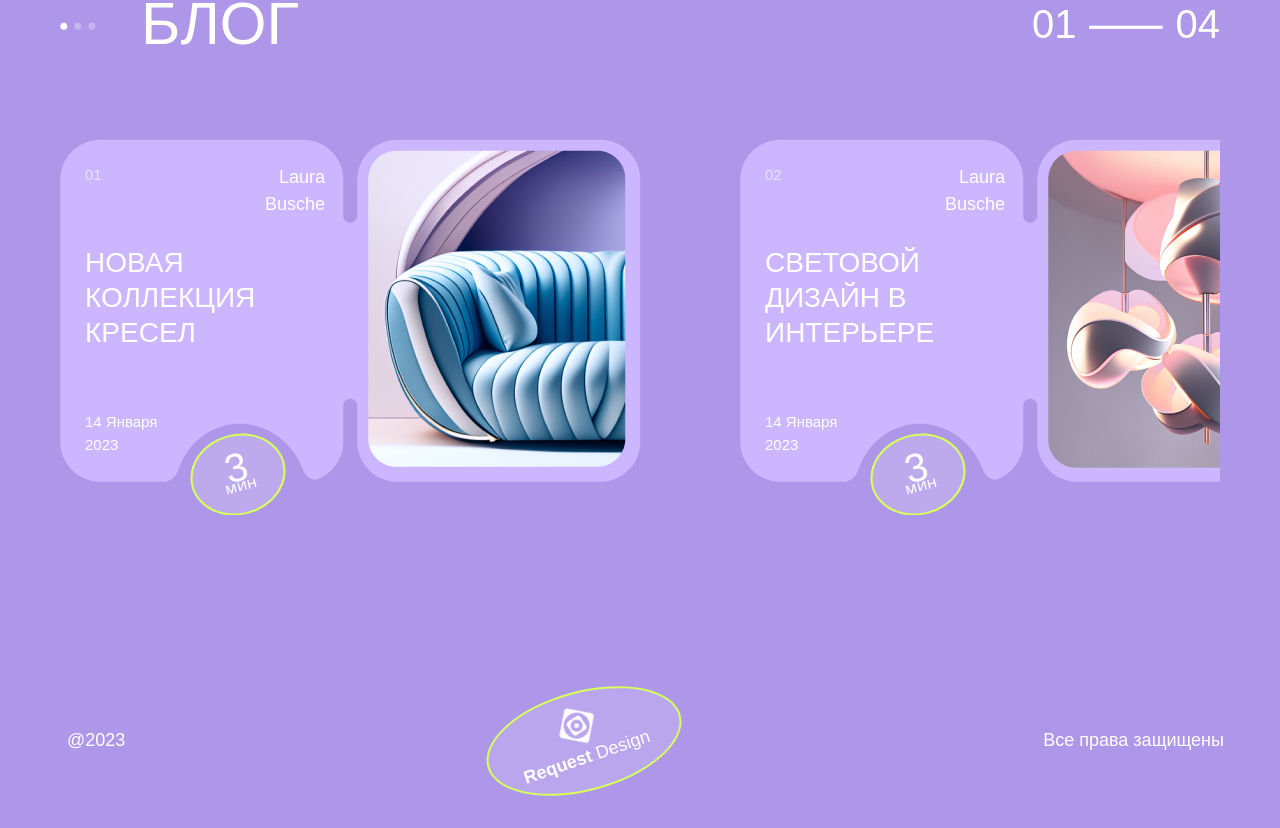
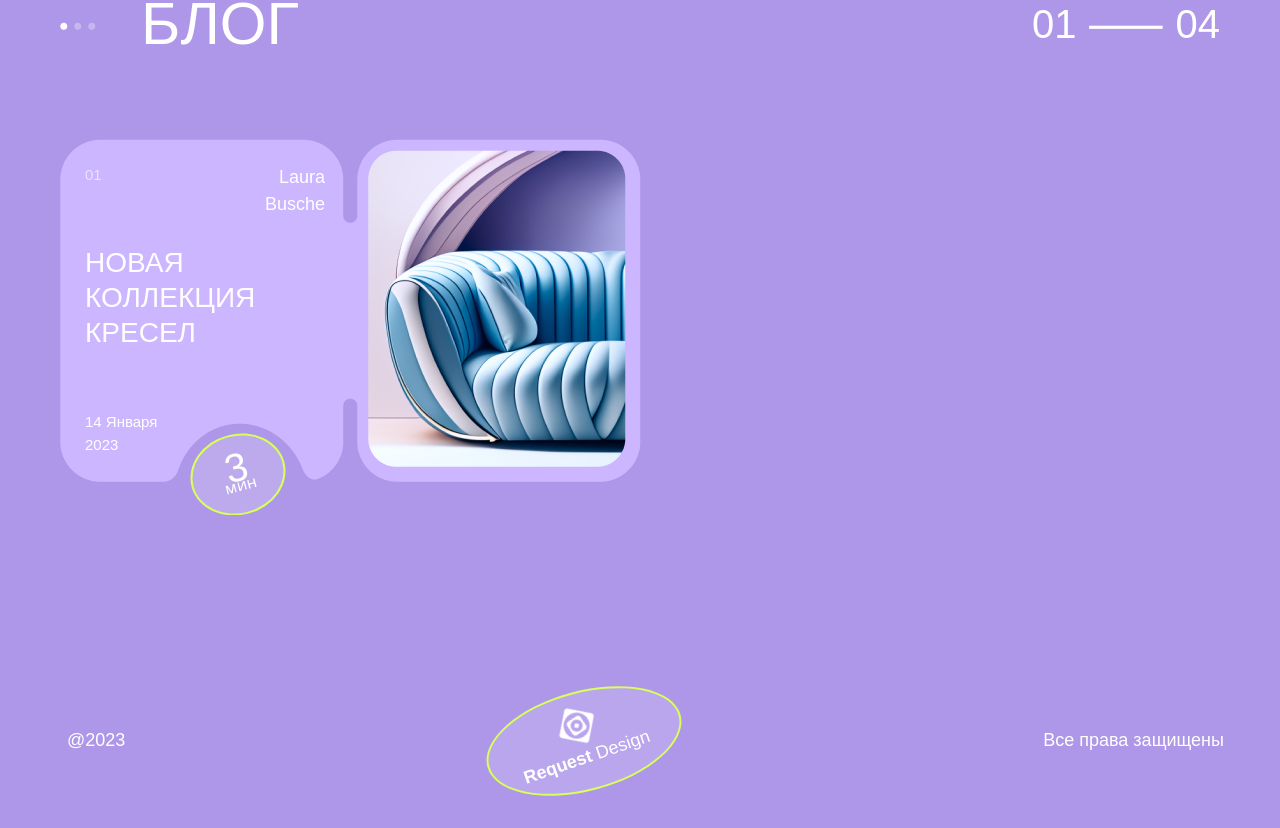
Before and after one commit to Mother1teresa/deployFrontTest, a Vue app: page / in a window 1280 px wide. Shown: the part 3155-3983 px from the top of the page. Built offline with nearby package versions, Linux system fonts and the light colour scheme; a web font is replaced by a local one.

Commit message:
Исправление слайдера

```diff
--- a/src/components/AppBlog.vue
+++ b/src/components/AppBlog.vue
@@ -113,46 +113,32 @@ export default {
       };
     },
   },
+
+  methods: {
+    checkScreenWidth() {
+      const screenWidth = window.innerWidth;
+      if (screenWidth >= 2560) {
+        this.slidesToShow = 4;
+      } else if (screenWidth >= 2305) {
+        this.slidesToShow = 3;
+      } else if (screenWidth >= 1877) {
+        this.slidesToShow = 2;
+      } else if (screenWidth >= 1441) {
+        this.slidesToShow = 2;
+      } else if (screenWidth <= 1024) {
+        this.slidesToShow = 1;
+      }
+    },
+    onSlideChange(swiper) {
+      this.swiper = swiper;
+    },
+  },
   mounted() {
     this.checkScreenWidth();
     window.addEventListener("resize", this.checkScreenWidth);
   },
   beforeDestroy() {
     window.removeEventListener("resize", this.checkScreenWidth);
-  },
-  methods: {
-    checkScreenWidth() {
-      const screenWidth = window.innerWidth;
-      if (screenWidth == 320) {
-        this.slidesToShow = 1;
-        this.slideWidth = 305;
-      } else if (screenWidth == 376) {
-        this.slidesToShow = 1;
-        this.slideWidth = 360;
-      } else if (screenWidth <= 426) {
-        this.slidesToShow = 1;
-        this.slideWidth = 410;
-      } else if (screenWidth <= 769) {
-        this.slidesToShow = 1;
-        this.slideWidth = 670;
-      } else if (screenWidth <= 1025) {
-        this.slidesToShow = 1;
-        this.slideWidth = 1000;
-      } else if (screenWidth <= 1441) {
-        this.slidesToShow = 2;
-        this.slideWidth = 650;
-      } else {
-        this.slidesToShow = 3;
-        this.slideWidth = 576;
-      }
-      if (screenWidth >= 2559) {
-        this.slidesToShow = 4;
-        this.slideWidth = 576;
-      }
-    },
-    onSlideChange(swiper) {
-      this.swiper = swiper;
-    },
   },
 };
 </script>
```
